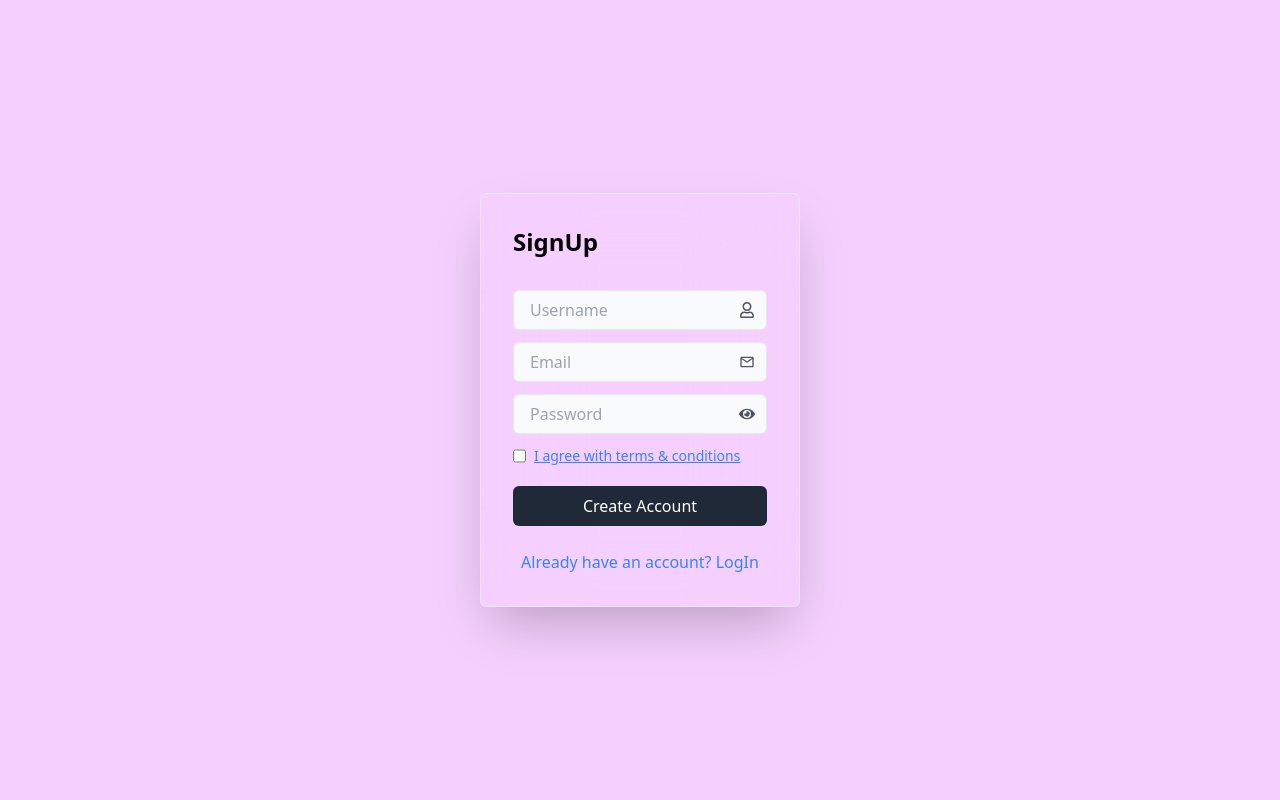
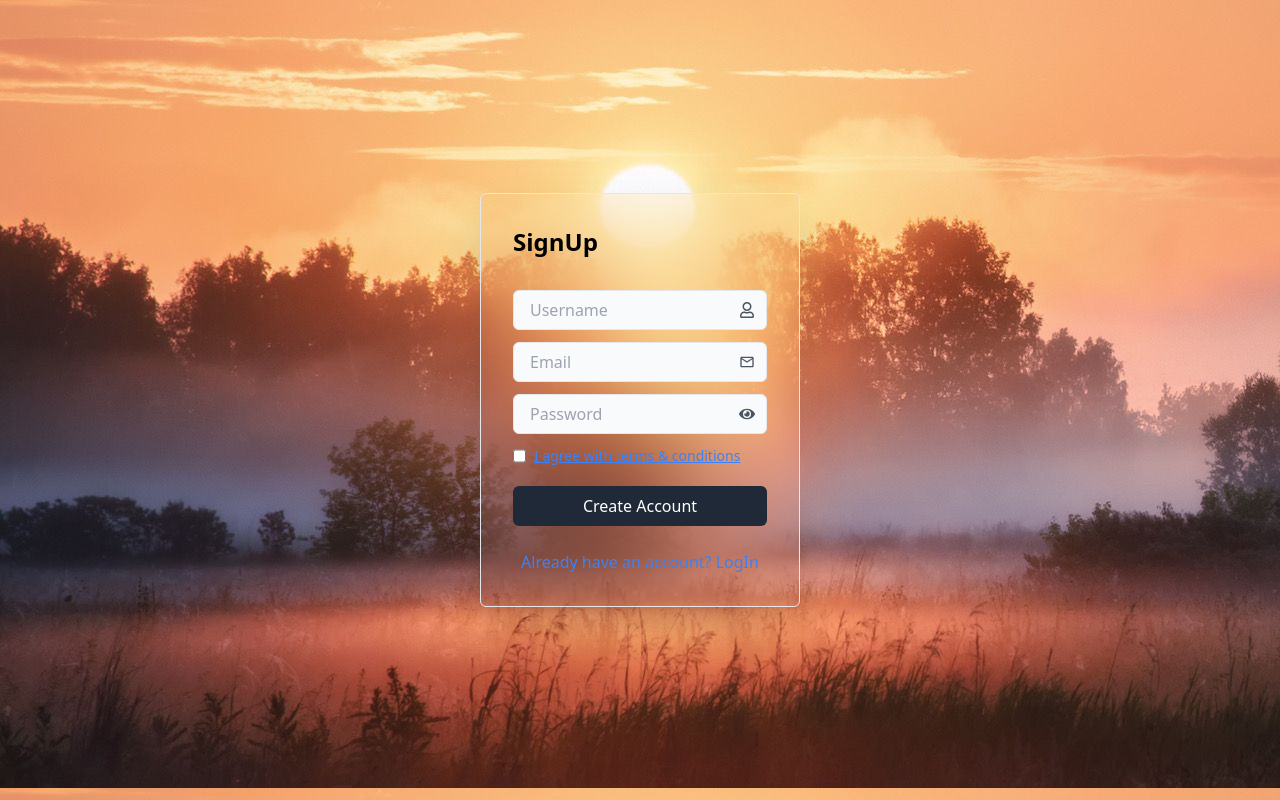
Before and after one commit to Suraz28/Login-Signup, a React (Vite) app: page /SignUp in a window 1280 px wide. Built offline with nearby package versions, Linux system fonts and the light colour scheme.

Commit message:
update background

```diff
--- a/src/Components/LoginSignup/Login.jsx
+++ b/src/Components/LoginSignup/Login.jsx
@@ -39,7 +39,7 @@ const LogIn = () => {
   };
 
   return (
-    <div className="bg-fuchsia-200 flex justify-center items-center h-screen">
+    <div className="bg-login-signup flex justify-center items-center h-screen">
       <div
         className=" h-auto w-80 p-8 rounded-md border border-solid border-opacity-10 shadow-2xl"
         style={{ backdropFilter: "blur(20px)" }}
--- a/src/Components/LoginSignup/Signup.jsx
+++ b/src/Components/LoginSignup/Signup.jsx
@@ -23,7 +23,7 @@ const SignUp = () => {
     signupmessage,
   } = useFormContext();
   return (
-    <div className="bg-fuchsia-200 flex justify-center items-center h-screen">
+    <div className="bg-login-signup flex justify-center items-center h-screen">
       <div
         className=" h-auto w-80 p-8 rounded-md border border-solid border-opacity-10 shadow-2xl"
         style={{ backdropFilter: "blur(50px)" }}
--- a/tailwind.config.js
+++ b/tailwind.config.js
@@ -1,12 +1,12 @@
 /** @type {import('tailwindcss').Config} */
 export default {
-  content: [
-    "./index.html",
-    "./src/**/*.{js,ts,jsx,tsx}",
-  ],
+  content: ["./index.html", "./src/**/*.{js,ts,jsx,tsx}"],
   theme: {
     extend: {
+      backgroundImage: {
+        "login-signup": "url('/public/Images/login-signup.jpg')",
+      },
     },
   },
   plugins: [],
-}
+};
```
